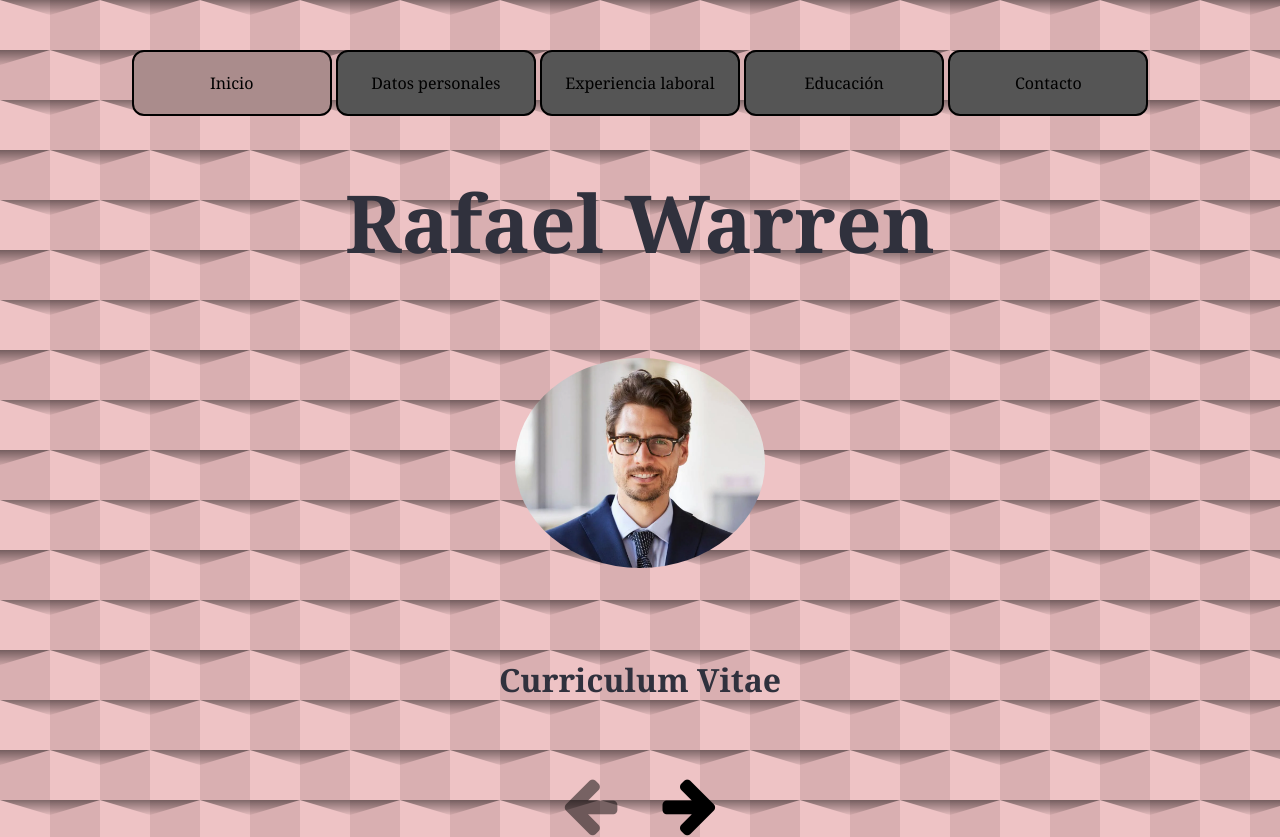
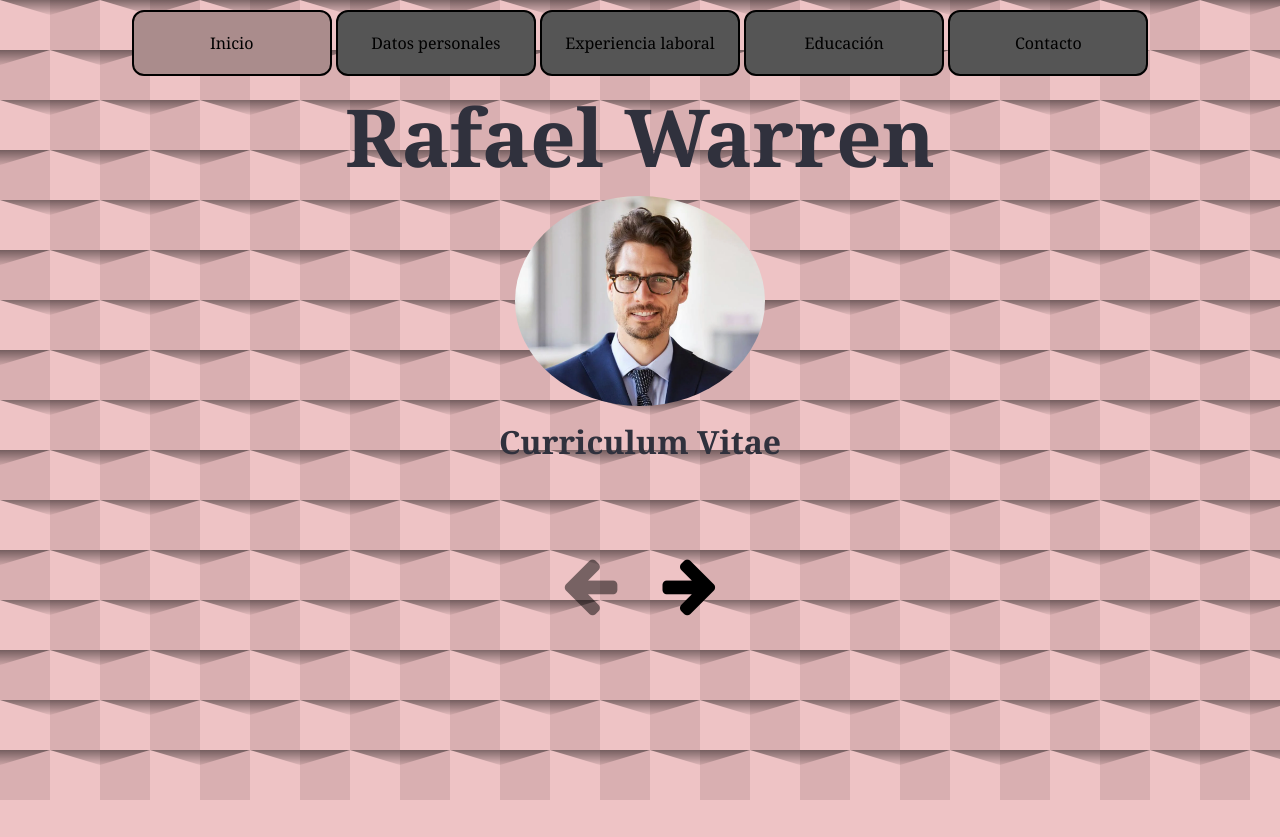
Before and after one commit to JackER4565/front-end, a plain HTML site: page index.html in a window 1280 px wide. After the commit the page ends 800 px from the top, so only its background shows below. Drawn offline with Linux system fonts and the light colour scheme.

Commit message:
final-form

```diff
--- a/style.css
+++ b/style.css
@@ -281,3 +281,27 @@ hr {
 		display: none;
 	}
 }
+
+@media only screen and (min-width: 1200px) {
+	.NavBar {
+		margin-top: 10px;
+	}
+
+	.nombre {
+		margin-top: 20px;
+		margin-bottom: 0;
+	}
+
+	.logo {
+		margin-top: 20px;
+		margin-bottom: 20px;
+	}
+
+	.curriculum {
+		margin: 0;
+	}
+
+	.sectiondiv {
+		font-size: 1.3em;
+	}
+}
```
